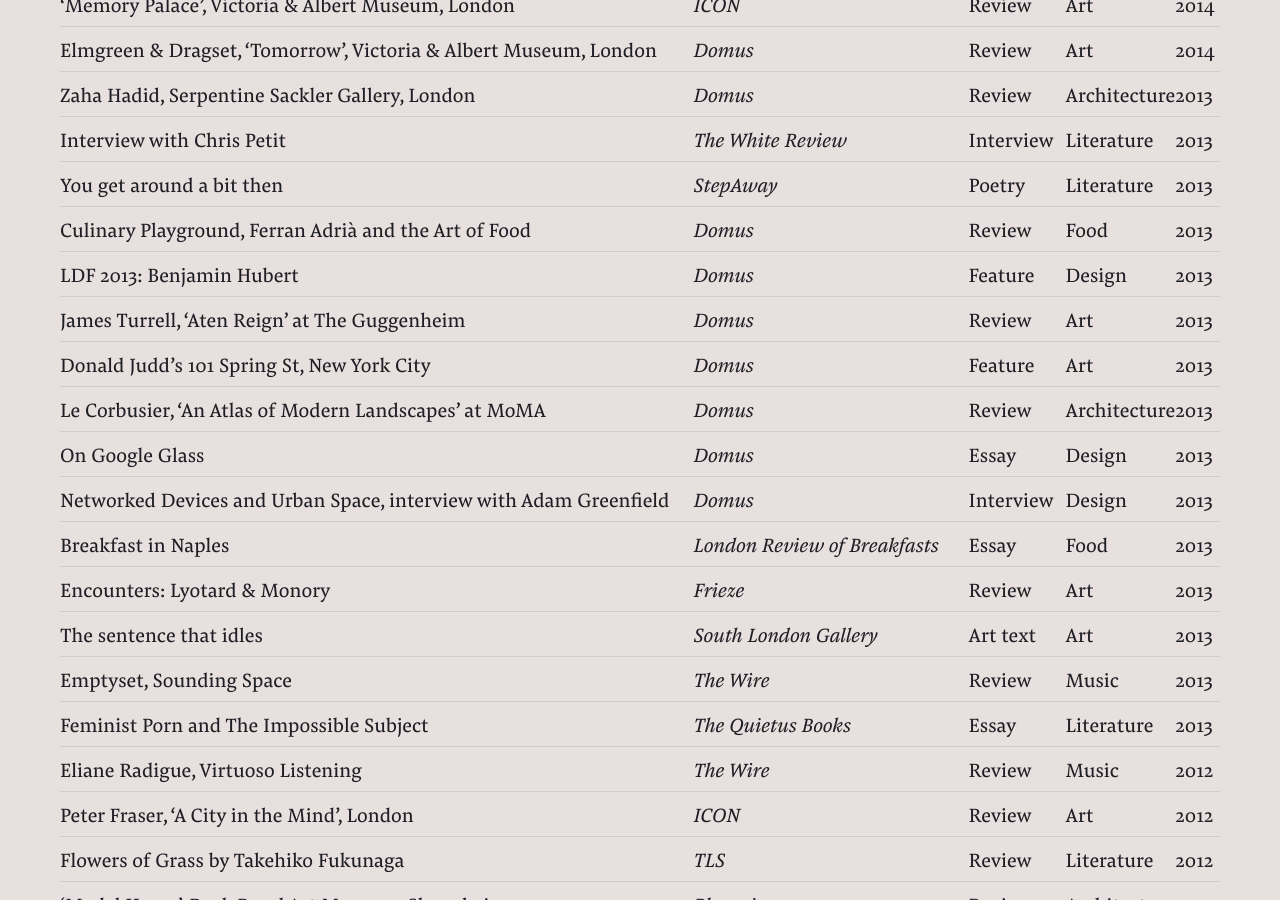
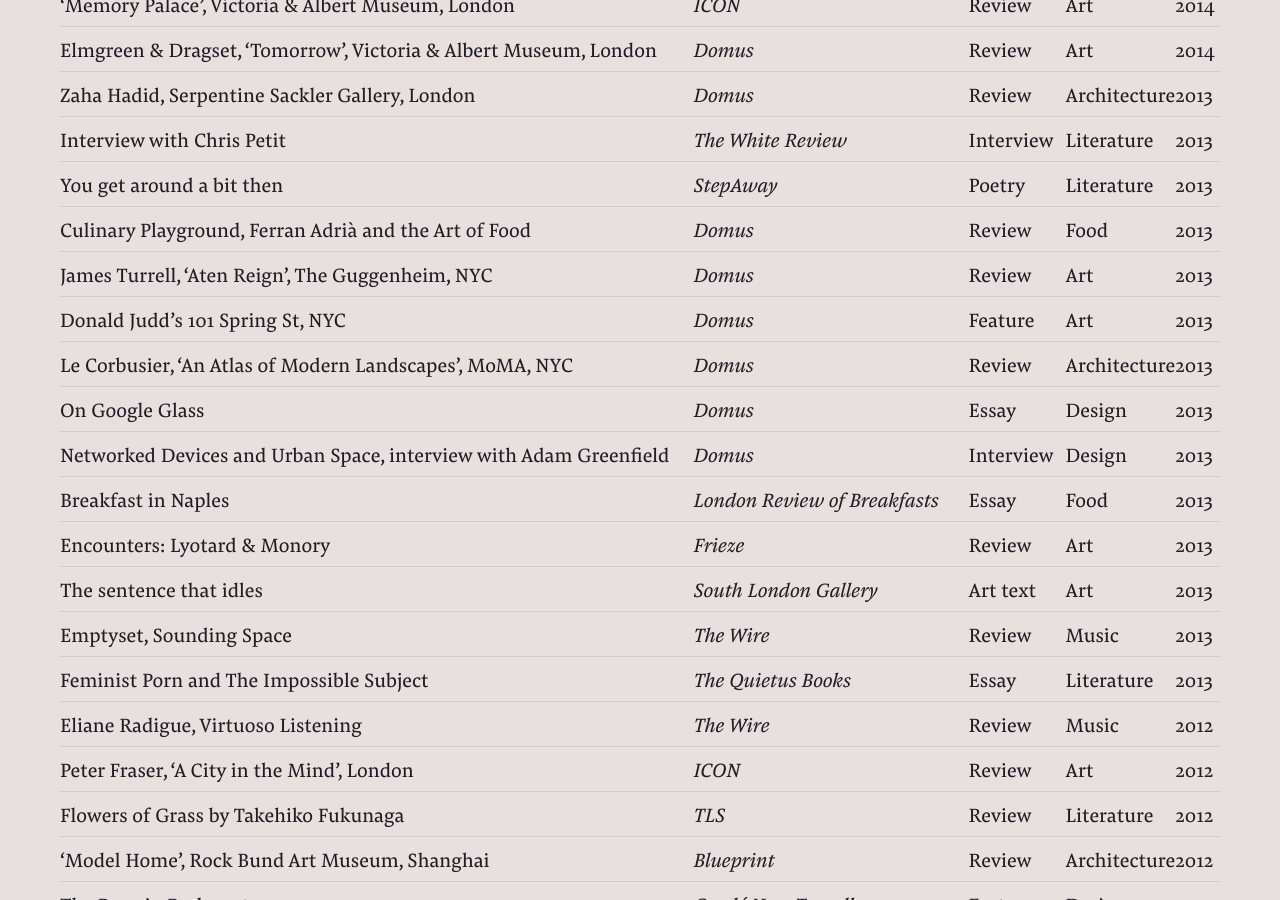
Before and after one commit to hg-site/hg-site.github.io, a Jekyll site: the page built from archive/index.markdown, in a window 1280 px wide and 900 px high, scrolled down 2080 px. Built offline with Jekyll 4.4.1, drawn with Linux system fonts in a browser that asks for light colours.

Commit message:
Updated Index

```diff
--- a/archive/index.markdown
+++ b/archive/index.markdown
@@ -387,7 +387,7 @@
 	<td class="year">2013</td>
 </tr>
 
-<tr data-href="http://www.domusweb.it/en/design/2013/09/13/ferran_adria_andtheartoffood.html">
+<tr data-href>
 	<td class="title">Culinary Playground, Ferran Adrià and the Art of Food</td>
 	<td class="publisher">Domus</td>
 	<td class="type">Review</td>
@@ -395,16 +395,8 @@
 	<td class="year">2013</td>
 </tr>
 
-<tr data-href="http://www.domusweb.it/en/design/2013/10/08/ldf_2013_benjaminhubert.html">
-	<td class="title">LDF 2013: Benjamin Hubert</td>
-	<td class="publisher">Domus</td>
-	<td class="type">Feature</td>
-	<td class="subject">Design</td>
-	<td class="year">2013</td>
-</tr>
-
-<tr data-href="http://www.domusweb.it/en/art/2013/07/3/james_turrell_ateinreign.html">
-	<td class="title">James Turrell, ‘Aten Reign’ at The Guggenheim</td>
+<tr data-href>
+	<td class="title">James Turrell, ‘Aten Reign’, The Guggenheim, NYC</td>
 	<td class="publisher">Domus</td>
 	<td class="type">Review</td>
 	<td class="subject">Art</td>
@@ -412,7 +404,7 @@
 </tr>
 
 <tr data-href="http://www.domusweb.it/en/art/2013/07/18/101_spring_streetdonaldjudd.html">
-	<td class="title">Donald Judd’s 101 Spring St, New York City</td>
+	<td class="title">Donald Judd’s 101 Spring St, NYC</td>
 	<td class="publisher">Domus</td>
 	<td class="type">Feature</td>
 	<td class="subject">Art</td>
@@ -420,7 +412,7 @@
 </tr>
 
 <tr data-href="http://www.domusweb.it/en/architecture/2013/08/28/an_atlas_of_modernlandscapes.html">
-	<td class="title">Le Corbusier, ‘An Atlas of Modern Landscapes’ at MoMA</td>
+	<td class="title">Le Corbusier, ‘An Atlas of Modern Landscapes’, MoMA, NYC</td>
 	<td class="publisher">Domus</td>
 	<td class="type">Review</td>
 	<td class="subject">Architecture</td>
```
